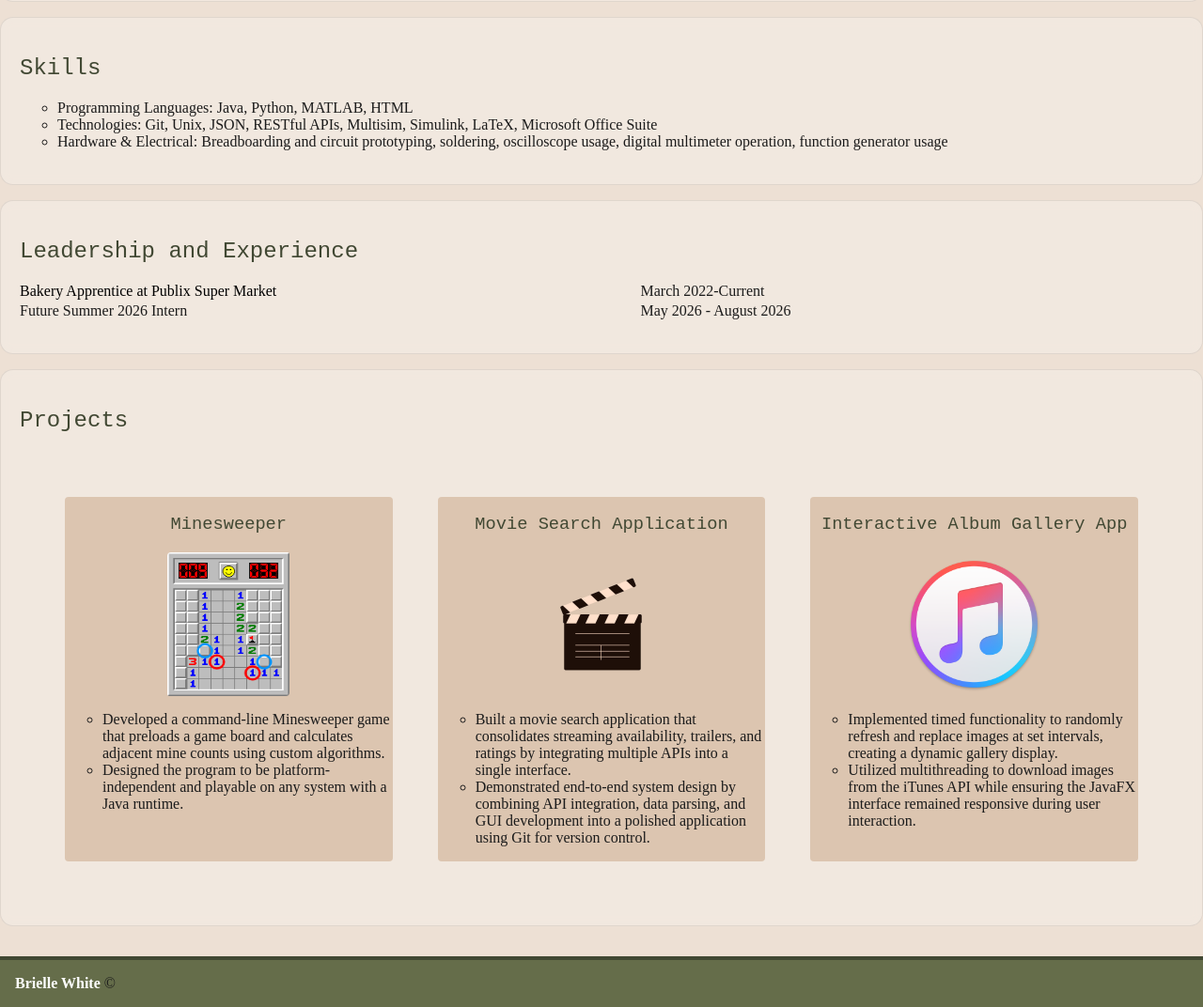
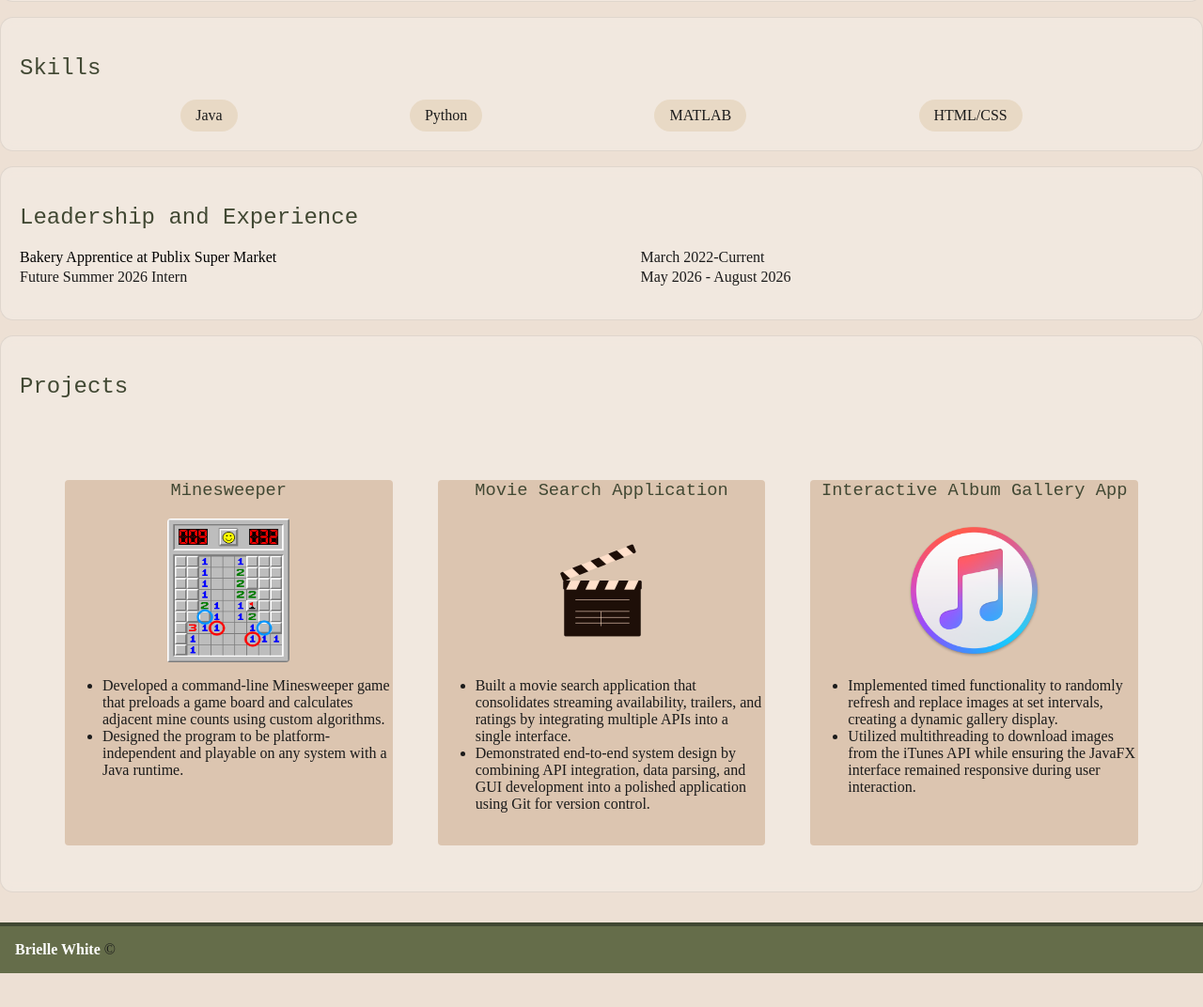
Before and after one commit to brielle-white/brielle-white.github.io, a website: page index.html in a window 1280 px wide. Shown: the part 843-1915 px from the top of the page at 94% size. After the commit the page ends 1879 px from the top, so only its background shows below. Drawn offline with Linux system fonts and the light colour scheme; some icons are missing; files whose address does not match are found by name; a web font is replaced by a local one.

Commit message:
Implemented suggested changes

```diff
--- a/css/style.css
+++ b/css/style.css
@@ -170,8 +170,24 @@ section dl {
 	grid-template-columns: 1fr 1fr;
 }
 
-section ul {
-  list-style-type: circle;
+.skills-list {
+  list-style: none;
+  display: flex;
+  padding: 0;              /* removes left indent */
+  margin: 0;
+
+  display: flex;           /* puts items in a row */
+  gap: 12px;               /* space between them */
+  flex-wrap: wrap;         /* wraps on smaller screens */
+  justify-content: space-evenly;
+}
+
+.skills-list li {
+  padding: 8px 16px;
+  background-color: #e8d9c5;  /* match your theme */
+  border-radius: 999px;      /* makes pill shape */
+  font-size: 1rem;
+
 }
 
 a {
@@ -200,6 +216,7 @@ nav a:hover {
   grid-template-columns: 1fr 1fr 1fr;
   gap: 3rem;
   padding: 3rem;
+  align-items: stretch;
 }
 
 /* .card{
@@ -224,34 +241,31 @@ nav a:hover {
   margin-bottom: 0.75rem;
 } */
 
+.project-card {
+  text-decoration: none;
+  color: inherit;          /* keeps text normal */
+  display: block;
+  height: 100%;
+}
+
 
 .card img {
   display: block;
   margin: 0 auto;
   border-radius: 4px 2px 4px 2px;
 }
-.card {
+.project-card .card {
   border-radius: 4px;
   background-color: var(--surface);
+  cursor: pointer;
+  transition: 0.2s ease;
+  height: 100%;
+  width: 100%;
+
 }
-.card:hover {
+.project-card .card:hover {
   box-shadow: 0 8px 16px 0 rgba(0,0,0,0.2);
 }
-
-/* body[data-theme="dark"]{
-  background-color: #141516;
-  color: #f2f2f2;
-}
-
-body[data-theme="dark"] nav,
-body[data-theme="dark"] footer{
-  background-color: #2d3a2d;
-  border-color: #1f2a1f;
-}
-
-body[data-theme="dark"] .card{
-  background-color: #1f2022;
-} */
 
 /**************   Responsiveness   *****************/
 @media (max-width: 680px) {
--- a/index.html
+++ b/index.html
@@ -52,11 +52,11 @@
 
     <section>
         <h2> Skills</h2>
-        <ul>
-            <li>Programming Languages: Java, Python, MATLAB, HTML</li>
-            <li>Technologies: Git, Unix, JSON, RESTful APIs, Multisim, Simulink, LaTeX, Microsoft Office Suite</li>
-            <li>Hardware & Electrical: Breadboarding and circuit prototyping, soldering, oscilloscope usage, digital
-                multimeter operation, function generator usage</li>
+        <ul class ="skills-list">
+            <li>Java</li>
+            <li>Python</li>
+            <li>MATLAB</li>
+            <li>HTML/CSS</li>
         </ul>
     </section>
 
@@ -76,6 +76,7 @@
     <section>
         <h2>Projects</h2>
         <div class="three-col">
+        <a href="#" class="project-card">
         <div class="card">
             <h3>Minesweeper</h3>
             <img src="images/minesweeper.png" height="153" width="130" alt="Image of minesweeper game.">
@@ -86,10 +87,12 @@
 
             </ul>
         </div>
+        </a>
 
+        <a href = "https://github.com/brielle-white/cs1302-api-app" class="project-card">
         <div class="card">
             <h3>Movie Search Application</h3>
-            <img src="images/movie.png" height="153" width="153" alt="Image of a movie clapperboard.">
+             <img src="images/movie.png" height="153" width="153" alt="Image of a movie clapperboard.">
             <ul>
                 <li>Built a movie search application that consolidates streaming availability, trailers, and ratings by
                     integrating multiple APIs into a single interface.</li>
@@ -97,6 +100,8 @@
                     development into a polished application using Git for version control.</li>
             </ul>
         </div>
+        </a>
+        <a href="#" class="project-card">
         <div class="card">
             <h3>Interactive Album Gallery App</h3>
             <img src="images/itunes.png" height="153" width="153" alt="Image of the iTunes logo.">
@@ -107,6 +112,7 @@
                     remained responsive during user interaction.</li>
             </ul>
         </div>
+        </a>
         <!-- three column div  closing tag-->
         </div>
     </section>
```
